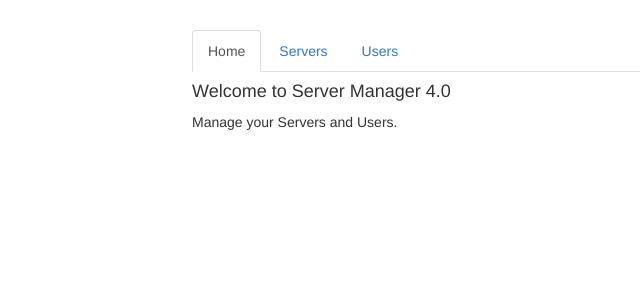
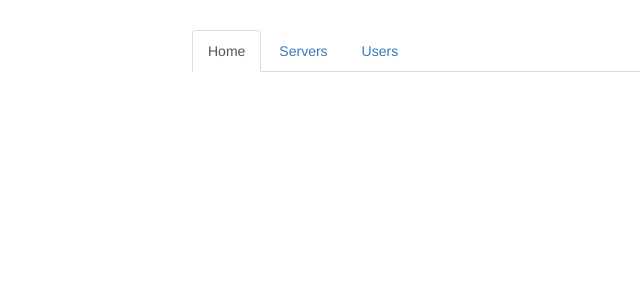
Before and after one commit to AmeyaChavre/Ng-Router, an Angular app: page / in a window 1280 px wide. Shown: the top 300 px of the page, without its empty margins (73-713 px from the left). Built offline with nearby package versions, Linux system fonts and the light colour scheme.

Commit message:
Commit#12

```diff
--- a/src/app/app.component.html
+++ b/src/app/app.component.html
@@ -10,7 +10,7 @@
   </div>
   <div class="row">
     <div class="col-xs-12 col-sm-10 col-md-8 col-sm-offset-1 col-md-offset-2">
-      <app-home></app-home>
+
     </div>
   </div>
 </div>
```
